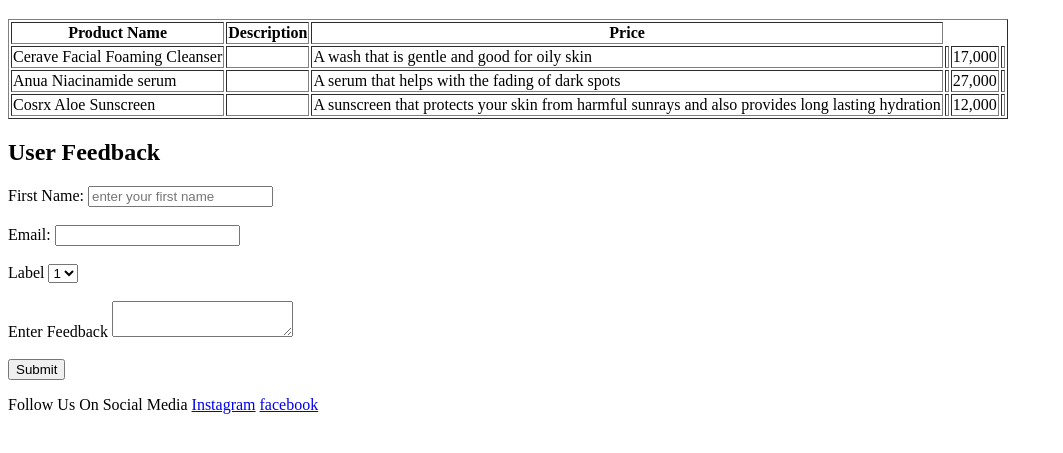
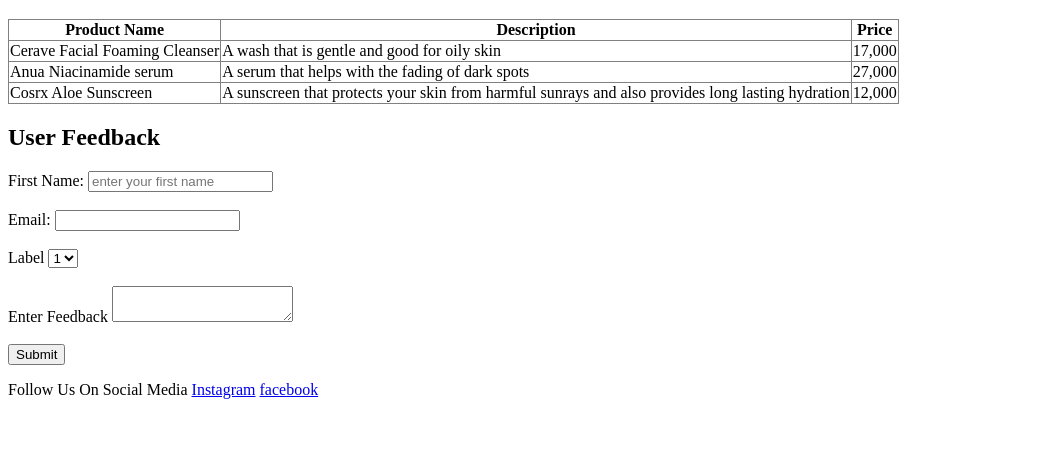
Before and after one commit to debbylek/Assignment1, a plain HTML site: page index.html in a window 1280 px wide. Shown: the part 61-514 px from the top of the page, without its empty margins (0-1063 px from the left). Drawn offline with Linux system fonts and the light colour scheme.

Commit message:
commit message

```diff
--- a/index.html
+++ b/index.html
@@ -7,25 +7,30 @@
 </head>
 <body>
  <h1>Product Hightlights</h1>
- <table border="1">
+ <!-- HTML tables -->
+ <table border="1" style="border-collapse: collapse">
    <tr>
      <th>Product Name</th>
      <th>Description</th>
      <th>Price</th>
+   </tr>
+
    <tr>
-       <td>Cerave Facial Foaming Cleanser<td>
-       <td>A wash that is gentle and good for oily skin<td>
-       <td>17,000<td>
+     <td>Cerave Facial Foaming Cleanser</td>
+     <td>A wash that is gentle and good for oily skin</td>
+     <td>17,000</td>
     </tr>
+
    <tr>
-        <td>Anua Niacinamide serum<td>
-        <td>A serum that helps with the fading of dark spots<td>
-        <td>27,000<td>
+     <td>Anua Niacinamide serum</td>
+     <td>A serum that helps with the fading of dark spots</td>
+     <td>27,000</td>
    </tr>
+
     <tr>
-         <td>Cosrx Aloe Sunscreen<td>
-        <td>A sunscreen that protects your skin from harmful sunrays and also provides long lasting hydration<td>
-        <td>12,000<td>
+      <td>Cosrx Aloe Sunscreen</td>
+      <td>A sunscreen that protects your skin from harmful sunrays and also provides long lasting hydration</td>
+      <td>12,000</td>
     </tr>
   </table>
   <h2>User Feedback</h2>
```
Lines whose indentation alone changed are shown as unchanged.
